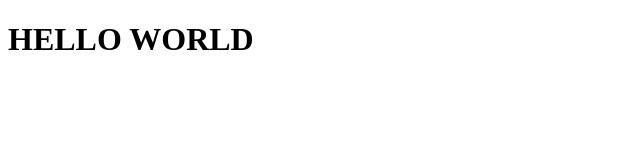
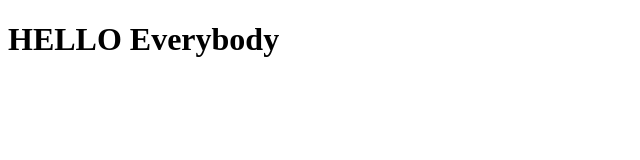
Before and after one commit to GallaDindorogo/tutorial, a plain HTML site: page index.html in a window 1280 px wide. Shown: the whole page, without its empty margins (0-640 px from the left). Drawn offline with Linux system fonts and the light colour scheme.

Commit message:
Update index.html

```diff
--- a/index.html
+++ b/index.html
@@ -7,6 +7,7 @@
     <title>Document</title>
 </head>
 <body>
-    <h1> HELLO WORLD</h1>
+    <h1> HELLO Everybody</h1>
+
 </body>
 </html>
```
